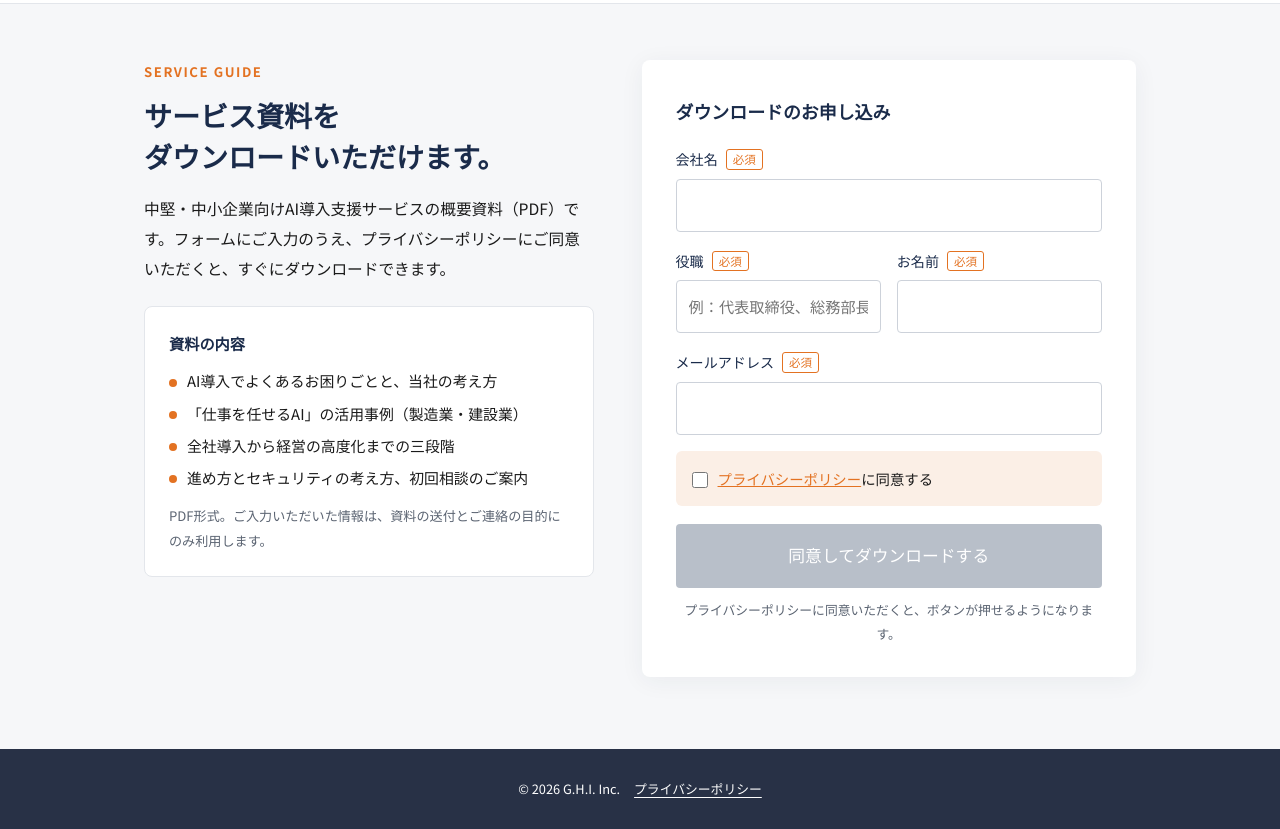
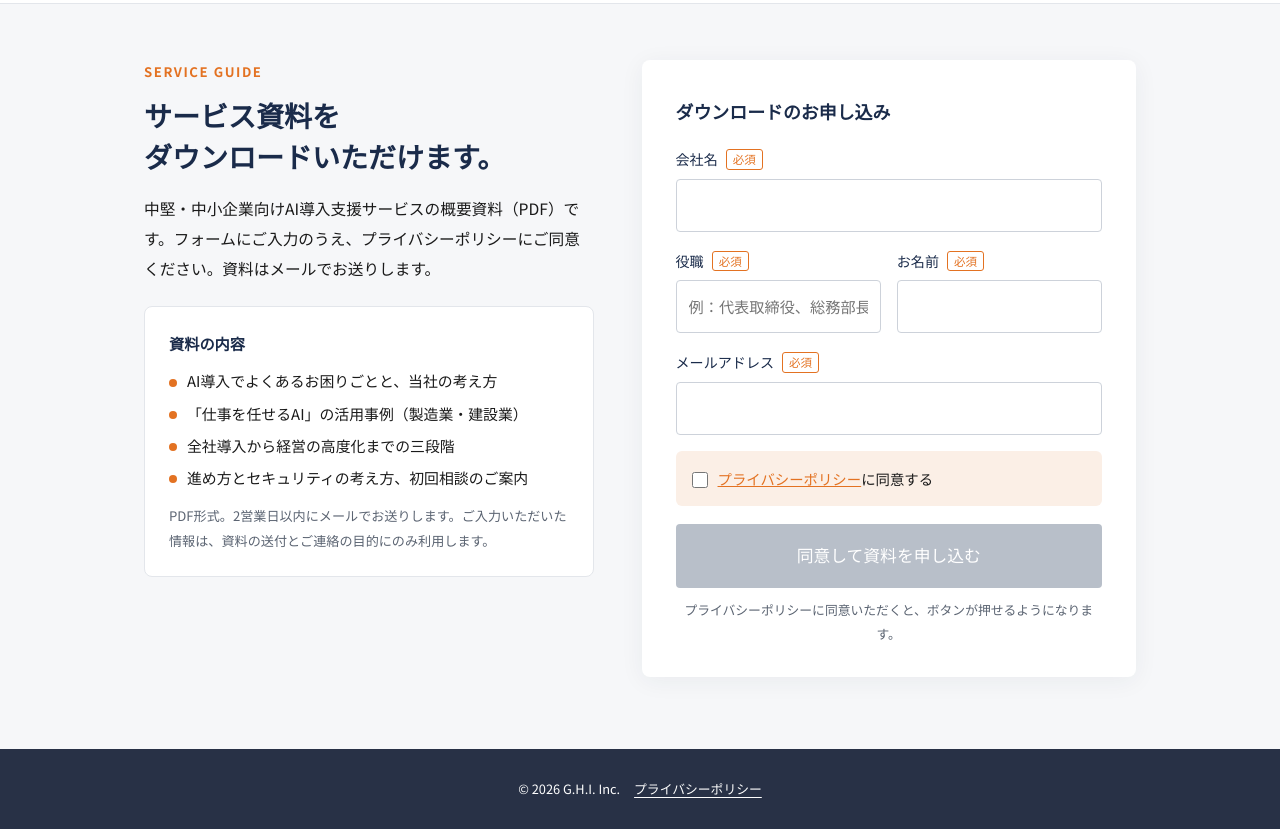
Before and after one commit to ghi-rookie/website, a plain HTML site: page ax/download/index.html in a window 1280 px wide. Shown: the part 69-898 px from the top of the page. Drawn offline with Linux system fonts and the light colour scheme.

Commit message:
資料DL: 本物のPDFが入るまで、完了ページを「メールで送付」表示に切替（自動DLとボタンを一時撤去）
Co-Authored-By: Claude Fable 5.1 <noreply@anthropic.com>
Claude-Session: https://claude.ai/code/session_012MN15XRbNidujkCo4uXzdB

```diff
--- a/ax/download/index.html
+++ b/ax/download/index.html
@@ -71,7 +71,7 @@ h1{color:var(--navy);font-size:1.75rem;font-weight:700;line-height:1.45;margin-b
   <div>
     <p class="pre">SERVICE GUIDE</p>
     <h1>サービス資料を<br>ダウンロードいただけます。</h1>
-    <p class="lead">中堅・中小企業向けAI導入支援サービスの概要資料（PDF）です。フォームにご入力のうえ、プライバシーポリシーにご同意いただくと、すぐにダウンロードできます。</p>
+    <p class="lead">中堅・中小企業向けAI導入支援サービスの概要資料（PDF）です。フォームにご入力のうえ、プライバシーポリシーにご同意ください。資料はメールでお送りします。</p>
     <div class="doc">
       <h2>資料の内容</h2>
       <ul>
@@ -80,7 +80,7 @@ h1{color:var(--navy);font-size:1.75rem;font-weight:700;line-height:1.45;margin-b
         <li>全社導入から経営の高度化までの三段階</li>
         <li>進め方とセキュリティの考え方、初回相談のご案内</li>
       </ul>
-      <p class="meta">PDF形式。ご入力いただいた情報は、資料の送付とご連絡の目的にのみ利用します。</p>
+      <p class="meta">PDF形式。2営業日以内にメールでお送りします。ご入力いただいた情報は、資料の送付とご連絡の目的にのみ利用します。</p>
     </div>
   </div>
   <div class="form">
@@ -96,7 +96,7 @@ h1{color:var(--navy);font-size:1.75rem;font-weight:700;line-height:1.45;margin-b
       </div>
       <div class="f"><div class="lab"><label for="email">メールアドレス</label><span class="req">必須</span></div><input type="email" id="email" name="email" required autocomplete="email"></div>
       <label class="agree"><input type="checkbox" name="agree" id="agree" required><span><a href="../privacy.html" target="_blank" rel="noopener">プライバシーポリシー</a>に同意する</span></label>
-      <button class="btn" type="submit" id="dlbtn">同意してダウンロードする</button>
+      <button class="btn" type="submit" id="dlbtn">同意して資料を申し込む</button>
       <p class="hint">プライバシーポリシーに同意いただくと、ボタンが押せるようになります。</p>
     </form>
   </div>
```
Also changed, not shown: ax/download/thanks/index.html (+3 -7 lines).
